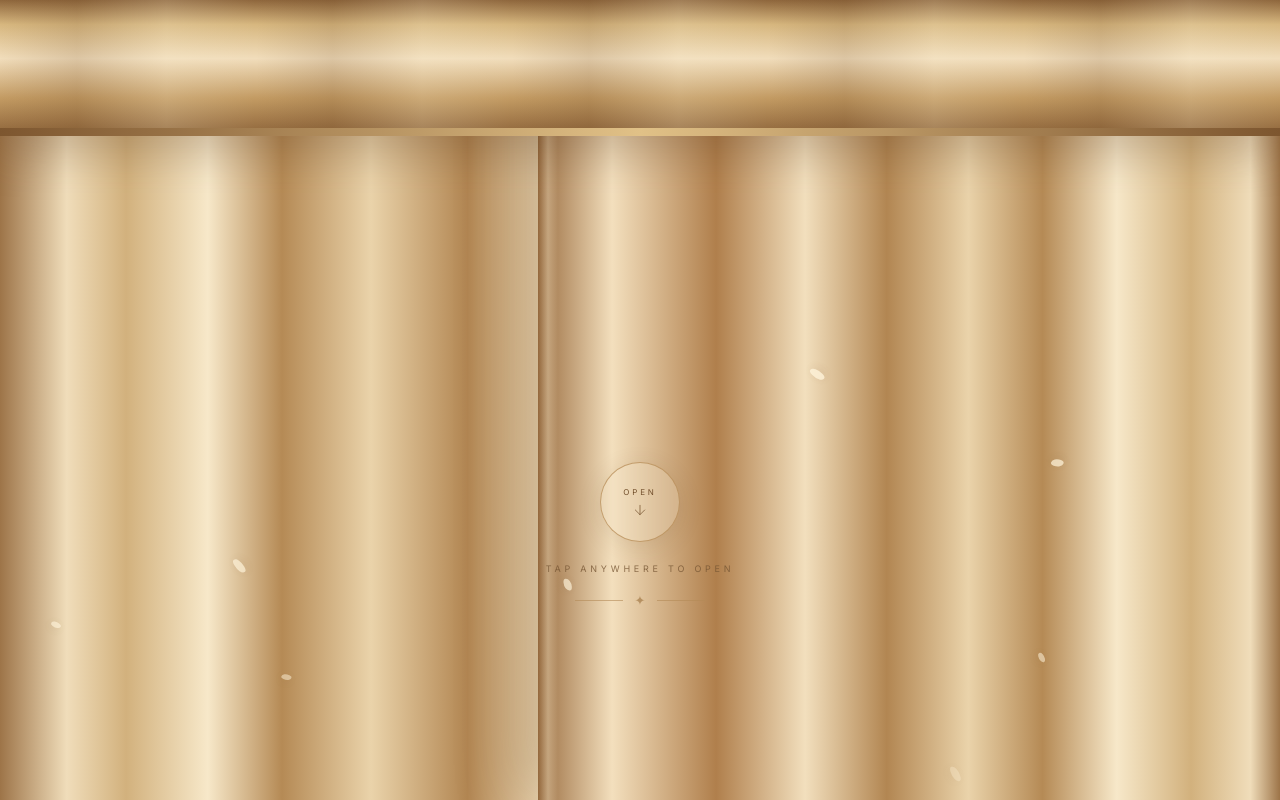
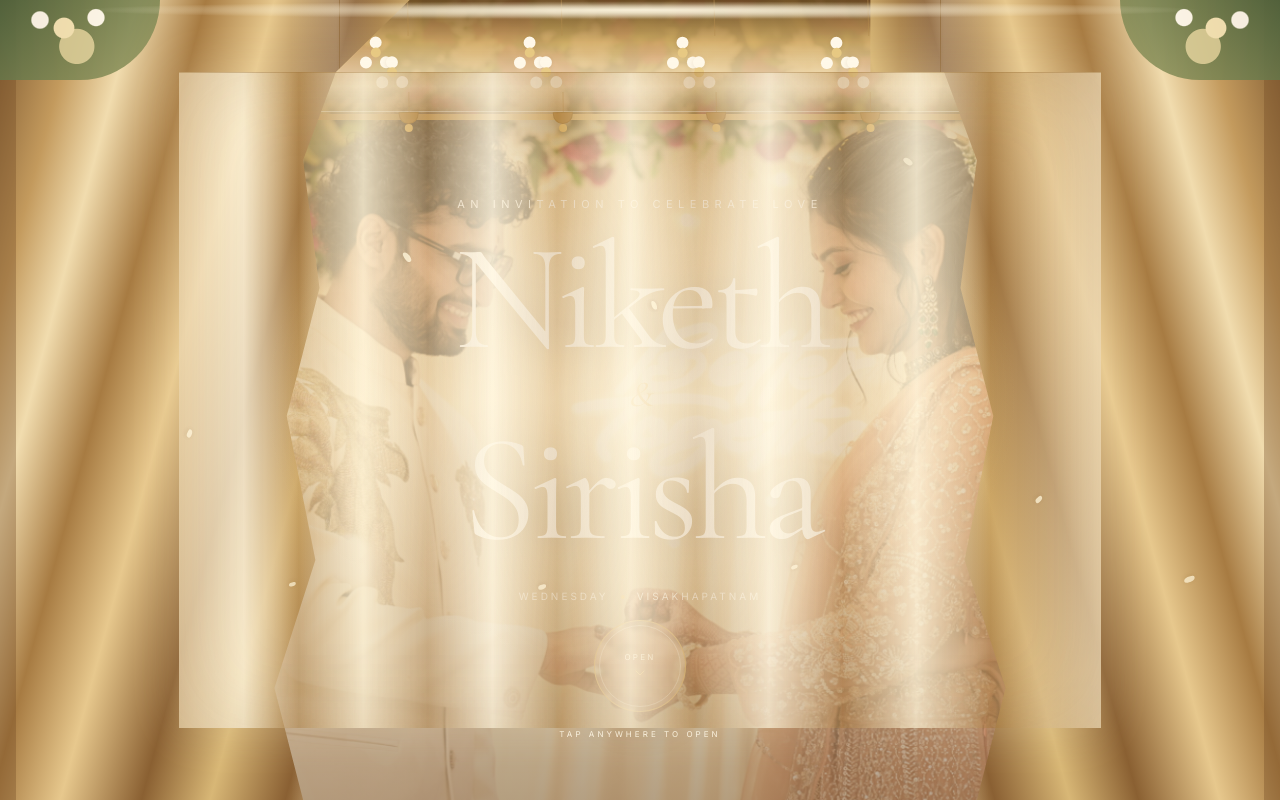
Before and after one commit to NikethVelala/NikSha, a Next.js app: page / in a window 1280 px wide. Shown: the top 800 px of the page. Built offline with nearby package versions, Linux system fonts and the light colour scheme.

Commit message:
Refine cinematic stage curtain opening

```diff
--- a/components/Hero/Hero.tsx
+++ b/components/Hero/Hero.tsx
@@ -2,62 +2,53 @@
 
 import Image from "next/image";
 import { motion } from "framer-motion";
-import { ArrowDown, ArrowUpRight } from "lucide-react";
+import { ChevronDown } from "lucide-react";
 import { useEffect, useState } from "react";
 import { wedding } from "@/data/wedding";
 
 const petals = [
-  { left: "6%", delay: 0.2, duration: 6.8, drift: "18vw", rotate: 140, size: "w-3 h-2" },
-  { left: "14%", delay: 1.8, duration: 7.5, drift: "-10vw", rotate: 220, size: "w-2.5 h-1.5" },
-  { left: "23%", delay: 3.1, duration: 6.2, drift: "14vw", rotate: 80, size: "w-4 h-2" },
-  { left: "34%", delay: 0.9, duration: 8.1, drift: "-12vw", rotate: 190, size: "w-2.5 h-1.5" },
-  { left: "47%", delay: 2.4, duration: 7.1, drift: "9vw", rotate: 280, size: "w-3 h-2" },
-  { left: "58%", delay: 4.2, duration: 6.7, drift: "-15vw", rotate: 120, size: "w-4 h-2" },
-  { left: "69%", delay: 1.3, duration: 7.8, drift: "12vw", rotate: 250, size: "w-2.5 h-1.5" },
-  { left: "79%", delay: 3.7, duration: 6.4, drift: "-9vw", rotate: 70, size: "w-3 h-2" },
-  { left: "91%", delay: 0.6, duration: 7.4, drift: "-17vw", rotate: 210, size: "w-4 h-2" },
+  { left: "7%", delay: 0, duration: 7.5, drift: 34, size: 10 },
+  { left: "15%", delay: 2.4, duration: 9, drift: -24, size: 8 },
+  { left: "24%", delay: 1.2, duration: 8.2, drift: 42, size: 7 },
+  { left: "34%", delay: 4.2, duration: 10, drift: -36, size: 11 },
+  { left: "43%", delay: 0.8, duration: 8.7, drift: 28, size: 8 },
+  { left: "53%", delay: 3.1, duration: 9.6, drift: -32, size: 9 },
+  { left: "63%", delay: 1.7, duration: 8.4, drift: 38, size: 7 },
+  { left: "72%", delay: 4.8, duration: 10.5, drift: -28, size: 10 },
+  { left: "81%", delay: 2.1, duration: 8.8, drift: 30, size: 8 },
+  { left: "91%", delay: 0.4, duration: 9.8, drift: -42, size: 11 },
 ];
 
-function FloralSprig({ side }: { side: "left" | "right" }) {
+function FlowerCluster({ className = "" }: { className?: string }) {
   return (
-    <div className={`absolute top-0 ${side === "left" ? "left-0" : "right-0"} h-28 w-28 sm:h-40 sm:w-40`} aria-hidden="true">
-      <div className={`absolute ${side === "left" ? "left-0" : "right-0"} top-0 h-full w-full ${side === "left" ? "rounded-br-[100%]" : "rounded-bl-[100%]"} bg-gradient-to-br from-[#31533b]/75 via-[#61744b]/30 to-transparent`} />
-      {Array.from({ length: 8 }).map((_, index) => (
-        <span
-          key={index}
-          className="absolute h-3 w-3 rounded-full border border-[#f7ead1]/70 bg-[#fff7e8] shadow-[0_1px_8px_rgba(255,244,214,0.45)] sm:h-4 sm:w-4"
-          style={{
-            top: `${8 + (index % 4) * 18}%`,
-            [side === "left" ? "left" : "right"]: `${4 + Math.floor(index / 4) * 16}%`,
-            transform: `rotate(${index * 17}deg)`,
-          }}
-        />
-      ))}
+    <div className={`relative h-8 w-8 ${className}`} aria-hidden="true">
+      <span className="absolute left-1/2 top-0 h-3 w-3 -translate-x-1/2 rounded-full bg-[#fff8e9] shadow-[0_1px_4px_rgba(92,62,27,0.12)]" />
+      <span className="absolute bottom-0 left-0 h-3 w-3 rounded-full bg-[#fff8e9]" />
+      <span className="absolute bottom-0 right-0 h-3 w-3 rounded-full bg-[#fff8e9]" />
+      <span className="absolute left-1/2 top-1/2 h-2.5 w-2.5 -translate-x-1/2 -translate-y-1/2 rounded-full bg-[#e6c77f]" />
     </div>
   );
 }
 
-function HangingGarlands() {
-  const garlands = ["12%", "28%", "50%", "72%", "88%"];
+function JasmineString({ left, delay }: { left: string; delay: number }) {
   return (
-    <div className="absolute inset-x-0 top-0 z-20 h-32 pointer-events-none" aria-hidden="true">
-      <div className="absolute inset-x-0 top-0 h-3 bg-gradient-to-r from-[#8d663c] via-[#d7b77f] to-[#8d663c] shadow-[0_4px_18px_rgba(78,49,23,0.2)]" />
-      {garlands.map((left, index) => (
-        <div key={left} className="absolute top-1 flex flex-col items-center" style={{ left }}>
-          <div className="h-7 w-px bg-[#9b7545]/70" />
-          <div className="flex -space-x-1">
-            {[0, 1, 2].map((flower) => (
-              <span key={flower} className="h-3 w-3 rounded-full border border-[#ead4a7]/70 bg-[#fff8e8] shadow-[0_2px_6px_rgba(93,59,28,0.16)] sm:h-4 sm:w-4" />
-            ))}
-          </div>
-          <div className="h-8 w-px bg-[#9b7545]/50" />
-          <div className="relative h-6 w-7 rounded-b-full border-b-2 border-[#b18a4f] bg-gradient-to-b from-[#b9904e] to-[#68451f] shadow-[0_3px_7px_rgba(55,33,15,0.25)]">
-            <span className="absolute -bottom-2 left-1/2 h-2 w-2 -translate-x-1/2 rounded-full bg-[#d5ae6c]" />
-          </div>
-          {index % 2 === 0 && <div className="mt-1 h-4 w-px bg-[#9b7545]/45" />}
-        </div>
-      ))}
-    </div>
+    <motion.div
+      initial={{ rotate: -2 }}
+      animate={{ rotate: 2 }}
+      transition={{ duration: 2.8, delay, repeat: Infinity, repeatType: "mirror", ease: "easeInOut" }}
+      className="absolute top-0 hidden sm:block"
+      style={{ left }}
+      aria-hidden="true"
+    >
+      <div className="mx-auto h-9 w-px bg-[#b28a4c]/55" />
+      <div className="flex -translate-x-1/2 gap-1">
+        <FlowerCluster />
+        <FlowerCluster className="-ml-5 mt-5" />
+      </div>
+      <div className="mx-auto mt-1 h-5 w-px bg-[#b28a4c]/45" />
+      <div className="mx-auto h-3 w-5 rounded-b-full border border-[#9c7436]/70 bg-[#b48743] shadow-[0_3px_8px_rgba(70,42,13,0.2)]" />
+      <div className="mx-auto h-2 w-2 rounded-full bg-[#e4bd6d]" />
+    </motion.div>
   );
 }
 
@@ -68,80 +59,207 @@ export default function Hero() {
 
   useEffect(() => {
     if (!isOpening) return;
+
     const timer = window.setTimeout(() => {
       document.getElementById("welcome")?.scrollIntoView({ behavior: "smooth", block: "start" });
-    }, 3500);
+    }, 3400);
+
     return () => window.clearTimeout(timer);
   }, [isOpening]);
 
   const openInvitation = () => {
-    if (!isOpening) setIsOpening(true);
+    if (isOpening) return;
+    setIsOpening(true);
   };
 
   return (
-    <section className="relative min-h-[100svh] w-full overflow-hidden bg-charcoal text-ivory">
-      <Image src="/images/hero.jpg" alt={`${groom} and ${bride}`} fill priority sizes="100vw" className="object-cover object-[center_35%] sm:object-center" />
-      <div className="absolute inset-0 bg-charcoal/15" />
-      <div className="absolute inset-0 bg-gradient-to-b from-charcoal/25 via-transparent to-charcoal/80" />
+    <section className="relative min-h-[100svh] w-full overflow-hidden bg-[#f1e2c5] text-charcoal">
+      <Image
+        src="/images/hero.jpg"
+        alt={`${groom} and ${bride}`}
+        fill
+        priority
+        sizes="100vw"
+        className="object-cover object-[center_35%] sm:object-center"
+      />
 
-      <motion.div animate={{ opacity: isOpening ? 0 : 1, y: isOpening ? -16 : 0 }} transition={{ duration: 0.55 }} className="relative z-10 flex min-h-[100svh] items-center justify-center px-6 text-center">
+      <div className="absolute inset-0 bg-[#f7e9cc]/35" />
+      <div className="absolute inset-0 bg-gradient-to-b from-[#6e4c26]/25 via-[#f5e4c2]/12 to-[#5d3c1e]/45" />
+
+      <motion.div
+        animate={{ opacity: isOpening ? 0 : 1, y: isOpening ? -16 : 0 }}
+        transition={{ duration: 0.55, ease: [0.22, 1, 0.36, 1] }}
+        className="relative z-10 flex min-h-[100svh] items-center justify-center px-6 text-center"
+      >
         <div className="max-w-xl">
-          <p className="text-[9px] uppercase tracking-[0.5em] text-champagne sm:text-[11px]">An invitation to celebrate love</p>
-          <h1 className="mt-7 font-heading text-[4.5rem] leading-[0.78] tracking-[-0.045em] sm:text-8xl lg:text-[9.5rem]">
-            {groom}<span className="my-3 block text-2xl font-normal italic tracking-normal text-champagne sm:my-4 sm:text-4xl">&amp;</span>{bride}
+          <p className="text-[9px] uppercase tracking-[0.5em] text-white/90 sm:text-[11px]">An invitation to celebrate love</p>
+          <h1 className="mt-7 font-heading text-[4.5rem] leading-[0.78] tracking-[-0.045em] text-white drop-shadow-[0_2px_18px_rgba(46,28,11,0.35)] sm:text-8xl lg:text-[9.5rem]">
+            {groom}
+            <span className="my-3 block text-2xl font-normal italic tracking-normal text-[#f2d49c] sm:my-4 sm:text-4xl">&amp;</span>
+            {bride}
           </h1>
-          <div className="mx-auto mt-8 flex items-center justify-center gap-3 text-[9px] uppercase tracking-[0.3em] text-ivory/80 sm:mt-10 sm:text-[10px]"><span>Wednesday</span><span className="h-1 w-1 rounded-full bg-champagne" /><span>Visakhapatnam</span></div>
+          <div className="mx-auto mt-8 flex items-center justify-center gap-3 text-[9px] uppercase tracking-[0.3em] text-white/85 sm:mt-10 sm:text-[10px]">
+            <span>Wednesday</span>
+            <span className="h-1 w-1 rounded-full bg-[#e9c47c]" />
+            <span>Visakhapatnam</span>
+          </div>
         </div>
       </motion.div>
 
-      <div className={`fixed inset-0 z-[60] overflow-hidden ${isOpening ? "pointer-events-none" : "cursor-pointer"}`} onClick={openInvitation} role="button" tabIndex={isOpening ? -1 : 0} aria-label="Open the wedding invitation" onKeyDown={(event) => { if (!isOpening && (event.key === "Enter" || event.key === " ")) { event.preventDefault(); openInvitation(); } }}>
-        <div className="absolute inset-0 bg-[#f2e4c9]" />
-        <div className="absolute inset-0 bg-[radial-gradient(circle_at_50%_28%,rgba(255,250,232,0.92),rgba(236,215,179,0.35)_48%,rgba(121,83,43,0.18)_100%)]" />
+      {!isOpening && (
+        <motion.button
+          type="button"
+          onClick={openInvitation}
+          initial={{ opacity: 0, y: 15, scale: 0.94 }}
+          animate={{ opacity: 1, y: 0, scale: 1 }}
+          transition={{ delay: 0.8, duration: 0.8, ease: [0.22, 1, 0.36, 1] }}
+          whileHover={{ scale: 1.04 }}
+          whileTap={{ scale: 0.95 }}
+          className="group absolute bottom-[11%] left-1/2 z-30 flex h-[82px] w-[82px] -translate-x-1/2 items-center justify-center rounded-full border border-[#d8b36e]/90 bg-[#f4e5c7]/20 text-[#fffaf0] shadow-[0_8px_40px_rgba(63,38,12,0.18)] backdrop-blur-[2px] outline-none sm:h-[92px] sm:w-[92px]"
+          aria-label="Open the invitation"
+        >
+          <span className="absolute inset-1 rounded-full border border-white/35 transition-transform duration-700 group-hover:scale-[1.08]" />
+          <span className="flex flex-col items-center gap-0.5 text-[8px] uppercase tracking-[0.28em]">
+            <span>Open</span>
+            <ChevronDown className="h-4 w-4 text-[#f1ce8e] transition-transform duration-500 group-hover:translate-y-0.5" strokeWidth={1.2} />
+          </span>
+        </motion.button>
+      )}
 
-        <FloralSprig side="left" />
-        <FloralSprig side="right" />
-        <HangingGarlands />
+      <div
+        className={`fixed inset-0 z-[60] overflow-hidden ${isOpening ? "pointer-events-none" : "cursor-pointer"}`}
+        onClick={openInvitation}
+        role="button"
+        tabIndex={isOpening ? -1 : 0}
+        aria-label="Open the wedding invitation"
+        onKeyDown={(event) => {
+          if (!isOpening && (event.key === "Enter" || event.key === " ")) {
+            event.preventDefault();
+            openInvitation();
+          }
+        }}
+      >
+        {/* Grand stage treatment: the center stays softly translucent so the hero never disappears behind a dead opaque wall. */}
+        <motion.div
+          initial={false}
+          animate={{ y: isOpening ? "-115%" : "0%" }}
+          transition={{ duration: 1.1, delay: isOpening ? 1.75 : 0, ease: [0.76, 0, 0.24, 1] }}
+          className="absolute inset-x-0 top-0 h-[15vh] min-h-[104px] origin-top"
+          style={{
+            background: "linear-gradient(180deg, rgba(103,70,30,0.88), rgba(211,171,99,0.82) 35%, rgba(249,230,192,0.82) 72%, rgba(133,91,38,0.55))",
+            boxShadow: "0 16px 40px rgba(74,46,15,0.25)",
+          }}
+        >
+          <div className="absolute inset-x-0 bottom-0 h-1.5 bg-gradient-to-r from-[#8d6330] via-[#e4c17d] to-[#8d6330]" />
+          <div className="absolute inset-x-0 bottom-2 h-px bg-white/45" />
+          <div className="absolute inset-x-0 top-1 h-4 bg-[radial-gradient(ellipse_at_center,rgba(255,248,226,0.55),transparent_70%)]" />
+        </motion.div>
 
-        <div className="absolute bottom-0 left-0 right-0 z-20 h-24 bg-gradient-to-t from-[#8d693f]/20 to-transparent" />
-
-        {petals.map((petal, index) => (
-          <motion.span
-            key={index}
-            initial={{ opacity: 0, y: "-12vh", x: 0, rotate: petal.rotate }}
-            animate={{ opacity: [0, 0.9, 0.75, 0], y: ["-12vh", "38vh", "76vh", "112vh"], x: [0, petal.drift, `calc(${petal.drift} * -0.35)`, petal.drift], rotate: petal.rotate + 260 }}
-            transition={{ duration: petal.duration, delay: petal.delay, repeat: Infinity, ease: "linear" }}
-            className={`absolute top-0 z-40 ${petal.size} rounded-[70%_30%_70%_30%] bg-[#fff4dc]/85 shadow-[0_2px_10px_rgba(120,82,41,0.16)]`}
-            style={{ left: petal.left }}
-          />
+        {["6%", "18%", "30%", "42%", "54%", "66%", "78%", "90%"].map((left, index) => (
+          <JasmineString key={left} left={left} delay={index * 0.12} />
         ))}
 
-        <motion.div initial={false} animate={{ x: isOpening ? "-108%" : "0%" }} transition={{ duration: 2.05, ease: [0.76, 0, 0.24, 1] }} className="absolute inset-y-0 left-0 z-30 w-[58%] origin-left" style={{ background: "linear-gradient(90deg,#9d7448 0%,#f0ddba 9%,#d2b17d 17%,#f7e8c9 28%,#b58a55 38%,#ead3aa 50%,#b28652 63%,#f2dfbd 74%,#b07f4c 86%,#f3dfbd 96%,#9a6d40 100%)", boxShadow: "20px 0 60px rgba(92,57,25,0.22)" }}>
-          <div className="absolute inset-0 bg-[radial-gradient(ellipse_at_60%_30%,rgba(255,255,255,0.55),transparent_28%),repeating-linear-gradient(90deg,transparent 0%,rgba(111,72,32,0.13) 8%,transparent 16%,rgba(255,249,229,0.18) 25%,transparent 35%)]" />
-          <div className="absolute inset-y-0 right-0 w-5 bg-gradient-to-r from-transparent via-[#fff1d2]/35 to-[#7e572f]/25" />
+        {/* Left decorative side drape: deeper, gathered and framed rather than a flat half-screen panel. */}
+        <motion.div
+          initial={false}
+          animate={{ x: isOpening ? "-112%" : "0%", scaleX: isOpening ? 0.92 : 1 }}
+          transition={{ duration: 2.05, ease: [0.76, 0, 0.24, 1] }}
+          className="absolute inset-y-0 left-0 w-[32%] min-w-[145px] origin-left"
+          style={{
+            clipPath: "polygon(0 0, 100% 0, 82% 9%, 74% 20%, 78% 36%, 70% 52%, 77% 70%, 67% 86%, 74% 100%, 0 100%)",
+            background: "linear-gradient(105deg, #7c572f 0%, #c39a5d 13%, #f1dcae 22%, #a77b42 33%, #e7c88d 44%, #8a6032 57%, #d8b776 68%, #8a6033 80%, #e7c98e 91%, #704b28 100%)",
+            boxShadow: "18px 0 48px rgba(67,40,12,0.3)",
+          }}
+        >
+          <div className="absolute inset-y-0 right-[7%] w-[22%] bg-gradient-to-r from-transparent via-white/20 to-transparent" />
+          <div className="absolute inset-y-0 right-[17%] w-px bg-[#8b6330]/55" />
+          <div className="absolute left-0 top-0 h-full w-4 bg-[#6f4924]/35" />
         </motion.div>
 
-        <motion.div initial={false} animate={{ x: isOpening ? "108%" : "0%" }} transition={{ duration: 2.05, ease: [0.76, 0, 0.24, 1] }} className="absolute inset-y-0 right-0 z-30 w-[58%] origin-right" style={{ background: "linear-gradient(90deg,#9a6d40 0%,#f3dfbd 10%,#b07f4c 24%,#f2dfbd 36%,#b28652 47%,#ead3aa 58%,#b58a55 68%,#f7e8c9 78%,#d2b17d 88%,#f0ddba 96%,#9d7448 100%)", boxShadow: "-20px 0 60px rgba(92,57,25,0.22)" }}>
-          <div className="absolute inset-0 bg-[radial-gradient(ellipse_at_40%_30%,rgba(255,255,255,0.55),transparent_28%),repeating-linear-gradient(90deg,transparent 0%,rgba(111,72,32,0.13) 8%,transparent 16%,rgba(255,249,229,0.18) 25%,transparent 35%)]" />
-          <div className="absolute inset-y-0 left-0 w-5 bg-gradient-to-l from-transparent via-[#fff1d2]/35 to-[#7e572f]/25" />
+        {/* Right decorative side drape mirrors the left to keep the composition ceremonial and symmetrical. */}
+        <motion.div
+          initial={false}
+          animate={{ x: isOpening ? "112%" : "0%", scaleX: isOpening ? 0.92 : 1 }}
+          transition={{ duration: 2.05, ease: [0.76, 0, 0.24, 1] }}
+          className="absolute inset-y-0 right-0 w-[32%] min-w-[145px] origin-right"
+          style={{
+            clipPath: "polygon(0 9%, 0 0, 100% 0, 100% 100%, 26% 100%, 33% 86%, 23% 70%, 30% 52%, 22% 36%, 26% 20%, 18% 9%)",
+            background: "linear-gradient(255deg, #7c572f 0%, #c39a5d 13%, #f1dcae 22%, #a77b42 33%, #e7c88d 44%, #8a6032 57%, #d8b776 68%, #8a6033 80%, #e7c98e 91%, #704b28 100%)",
+            boxShadow: "-18px 0 48px rgba(67,40,12,0.3)",
+          }}
+        >
+          <div className="absolute inset-y-0 left-[7%] w-[22%] bg-gradient-to-r from-transparent via-white/20 to-transparent" />
+          <div className="absolute inset-y-0 left-[17%] w-px bg-[#8b6330]/55" />
+          <div className="absolute right-0 top-0 h-full w-4 bg-[#6f4924]/35" />
         </motion.div>
 
-        <motion.div initial={false} animate={{ y: isOpening ? "-120%" : "0%" }} transition={{ duration: 1.2, delay: isOpening ? 1.65 : 0, ease: [0.76, 0, 0.24, 1] }} className="absolute inset-x-0 top-0 z-50 h-[17vh] min-h-[105px] bg-[linear-gradient(180deg,#8e663c,#d7b77f_18%,#f1ddbb_43%,#c39b63_72%,#8c6339)] shadow-[0_18px_40px_rgba(75,45,20,0.25)]">
-          <div className="absolute inset-0 bg-[repeating-linear-gradient(90deg,transparent_0%,rgba(93,55,24,0.14)_6%,rgba(255,248,225,0.16)_13%,transparent_20%)]" />
-          <div className="absolute inset-x-0 bottom-0 h-2 bg-gradient-to-r from-[#7d562f] via-[#e1c187] to-[#7d562f]" />
+        {/* Sheer center curtain: translucent folds give the reference-like stage feel without completely hiding the photo. */}
+        <motion.div
+          initial={false}
+          animate={{ scaleX: isOpening ? 0 : 1, opacity: isOpening ? 0 : 0.93 }}
+          transition={{ duration: 1.95, ease: [0.76, 0, 0.24, 1] }}
+          className="absolute inset-y-[9%] left-[14%] right-[14%] origin-center"
+          style={{
+            background: "repeating-linear-gradient(90deg, rgba(247,227,190,0.82) 0%, rgba(255,245,220,0.9) 7%, rgba(190,145,80,0.45) 13%, rgba(255,243,213,0.88) 20%, rgba(194,151,91,0.42) 27%, rgba(255,245,221,0.9) 34%, rgba(188,143,79,0.44) 41%, rgba(255,244,217,0.88) 49%, rgba(190,145,82,0.42) 56%, rgba(255,245,221,0.9) 64%, rgba(190,145,82,0.43) 72%, rgba(255,244,216,0.9) 80%, rgba(186,141,77,0.42) 88%, rgba(250,232,198,0.84) 100%)",
+            boxShadow: "inset 0 0 90px rgba(113,72,26,0.16), 0 0 50px rgba(255,244,213,0.2)",
+          }}
+        >
+          <div className="absolute inset-0 bg-[radial-gradient(ellipse_at_center,rgba(255,250,235,0.32),transparent_58%)]" />
+          <div className="absolute inset-x-0 top-0 h-px bg-[#9f7339]/40" />
         </motion.div>
 
-        <motion.div animate={{ opacity: isOpening ? 0 : 1, scale: isOpening ? 0.94 : 1 }} transition={{ duration: 0.7 }} className="absolute inset-0 z-[70] flex items-center justify-center">
-          <div className="mt-[34vh] flex flex-col items-center text-center">
-            <div className="mb-5 flex h-16 w-16 items-center justify-center rounded-full border border-[#b48a54]/75 bg-[#f7ead1]/25 shadow-[0_5px_25px_rgba(89,56,25,0.12)] backdrop-blur-[2px] sm:h-20 sm:w-20">
-              <div className="flex flex-col items-center gap-1 text-[#74512e]"><span className="text-[8px] uppercase tracking-[0.35em]">Open</span><ArrowDown className="h-4 w-4" strokeWidth={1.1} /></div>
-            </div>
-            <p className="text-[8px] uppercase tracking-[0.42em] text-[#765533]/80 sm:text-[9px]">Tap anywhere to open</p>
-            <div className="mt-4 flex items-center gap-3 text-[#a47a47]/70"><span className="h-px w-12 bg-[#b58b58]/60" /><span className="text-[13px]">✦</span><span className="h-px w-12 bg-[#b58b58]/60" /></div>
-          </div>
-        </motion.div>
+        {/* Floral canopy and greenery frame the top corners without becoming a flat illustrated border. */}
+        <div className="pointer-events-none absolute inset-x-0 top-0 h-[13vh] min-h-[92px]" aria-hidden="true">
+          <div className="absolute left-0 top-0 h-20 w-40 rounded-br-[90px] bg-[radial-gradient(circle_at_25%_25%,#fffaf0_0_6%,transparent_7%),radial-gradient(circle_at_40%_35%,#f5e5b7_0_9%,transparent_10%),radial-gradient(circle_at_60%_22%,#fffaf0_0_7%,transparent_8%),radial-gradient(circle_at_48%_58%,#d4c994_0_18%,transparent_19%),linear-gradient(135deg,#4e633d,#9a9c62)] opacity-90" />
+          <div className="absolute right-0 top-0 h-20 w-40 rounded-bl-[90px] bg-[radial-gradient(circle_at_75%_25%,#fffaf0_0_6%,transparent_7%),radial-gradient(circle_at_60%_35%,#f5e5b7_0_9%,transparent_10%),radial-gradient(circle_at_40%_22%,#fffaf0_0_7%,transparent_8%),radial-gradient(circle_at_52%_58%,#d4c994_0_18%,transparent_19%),linear-gradient(225deg,#4e633d,#9a9c62)] opacity-90" />
+          <div className="absolute left-0 right-0 top-0 h-5 bg-[radial-gradient(ellipse_at_center,rgba(255,247,224,0.92),transparent_62%)]" />
+        </div>
+
+        {/* Petals are intentionally independent of the curtain so the scene feels alive from the first frame. */}
+        <div className="pointer-events-none absolute inset-0 z-[4] overflow-hidden" aria-hidden="true">
+          {petals.map((petal, index) => (
+            <motion.span
+              key={index}
+              initial={{ x: 0, y: "-12vh", opacity: 0, rotate: 0 }}
+              animate={{ x: [0, petal.drift, petal.drift * -0.45, petal.drift * 0.7], y: ["-12vh", "35vh", "72vh", "118vh"], opacity: [0, 0.85, 0.7, 0], rotate: [0, 70, 170, 280] }}
+              transition={{ duration: petal.duration, delay: petal.delay, repeat: Infinity, ease: "easeInOut" }}
+              className="absolute top-0 rounded-[70%_35%_65%_30%] bg-[#fff5d9] shadow-[0_1px_5px_rgba(90,58,18,0.16)]"
+              style={{ left: petal.left, width: petal.size, height: petal.size * 0.58 }}
+            />
+          ))}
+        </div>
+
+        {!isOpening && (
+          <motion.div
+            initial={{ opacity: 0, y: 8 }}
+            animate={{ opacity: 1, y: 0 }}
+            transition={{ delay: 0.65, duration: 0.9, ease: [0.22, 1, 0.36, 1] }}
+            className="pointer-events-none absolute bottom-[7%] left-1/2 z-10 -translate-x-1/2 text-center text-[8px] uppercase tracking-[0.38em] text-[#fff7e5]/90 sm:bottom-[7.5%]"
+          >
+            Tap anywhere to open
+          </motion.div>
+        )}
       </div>
 
-      {isOpening && <motion.div initial={{ opacity: 0 }} animate={{ opacity: 1 }} transition={{ delay: 1.9, duration: 0.8 }} className="pointer-events-none fixed inset-0 z-[55] flex items-center justify-center px-8 text-center"><motion.div initial={{ opacity: 0, y: 16 }} animate={{ opacity: [0, 1, 1, 0], y: [16, 0, 0, -10] }} transition={{ duration: 1.35, times: [0, 0.22, 0.76, 1], ease: [0.22, 1, 0.36, 1] }} className="text-charcoal"><p className="text-[9px] uppercase tracking-[0.48em] text-[#9b7653]">The celebration begins</p><p className="mt-5 font-heading text-4xl tracking-[-0.025em] sm:text-6xl">{groom} <span className="font-normal italic text-[#ae8b69]">&amp;</span> {bride}</p><p className="mt-4 text-[9px] uppercase tracking-[0.36em] text-charcoal/60">18 November 2026 · Visakhapatnam</p></motion.div></motion.div>}
+      {isOpening && (
+        <motion.div
+          initial={{ opacity: 0 }}
+          animate={{ opacity: 1 }}
+          transition={{ delay: 1.9, duration: 0.8 }}
+          className="pointer-events-none fixed inset-0 z-[55] flex items-center justify-center px-8 text-center"
+        >
+          <motion.div
+            initial={{ opacity: 0, y: 16 }}
+            animate={{ opacity: [0, 1, 1, 0], y: [16, 0, 0, -10] }}
+            transition={{ duration: 1.35, delay: 0.05, times: [0, 0.22, 0.76, 1], ease: [0.22, 1, 0.36, 1] }}
+            className="text-charcoal"
+          >
+            <p className="text-[9px] uppercase tracking-[0.48em] text-[#9b7653]">The celebration begins</p>
+            <p className="mt-5 font-heading text-4xl tracking-[-0.025em] sm:text-6xl">{groom} <span className="font-normal italic text-[#ae8b69]">&amp;</span> {bride}</p>
+            <p className="mt-4 text-[9px] uppercase tracking-[0.36em] text-charcoal/60">18 November 2026 · Visakhapatnam</p>
+          </motion.div>
+        </motion.div>
+      )}
     </section>
   );
 }
```
